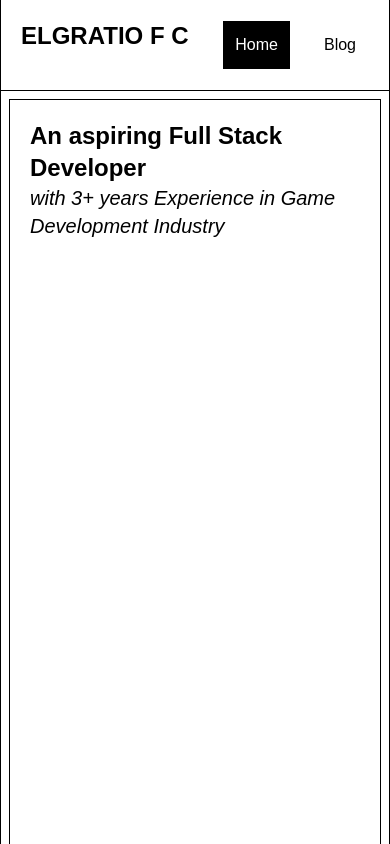
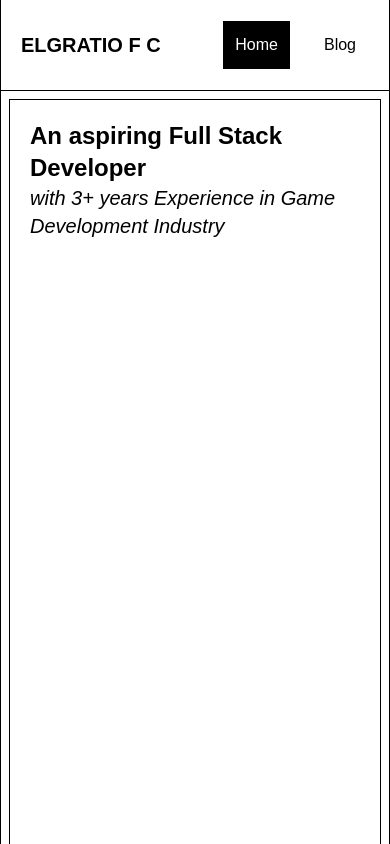
Before and after one commit to akael888/akael888-site, a Next.js app: page / in a window 390 px wide. Shown: the top 844 px of the page. Built offline with nearby package versions, Linux system fonts and the light colour scheme.

Commit message:
fix : Header UI Fixes

```diff
--- a/src/app/ui/header.tsx
+++ b/src/app/ui/header.tsx
@@ -4,11 +4,11 @@ import NavLinks from "./nav-links";
 export default function Header() {
   return (
     <>
-      <header className="flex justify-start items-start p-5 h-[10%] bg-transparent text-black border-l-1 border-r-1 border-b-1 sticky top-0 bg-white z-100">
+      <header className="flex justify-start items-center p-5 h-[10%] bg-transparent text-black border-l-1 border-r-1 border-b-1 sticky top-0 bg-white z-100">
         {/* Header */}
         <div className="w-full flex justify-start items-center h-full">
           <strong>
-            <h1 className="text-2xl font-bold">ELGRATIO F C</h1>
+            <h1 className="md:text-2xl text-xl font-bold">ELGRATIO F C</h1>
           </strong>
         </div>
         <nav className="flex w-full justify-end gap-5 w-[10%]">
```
